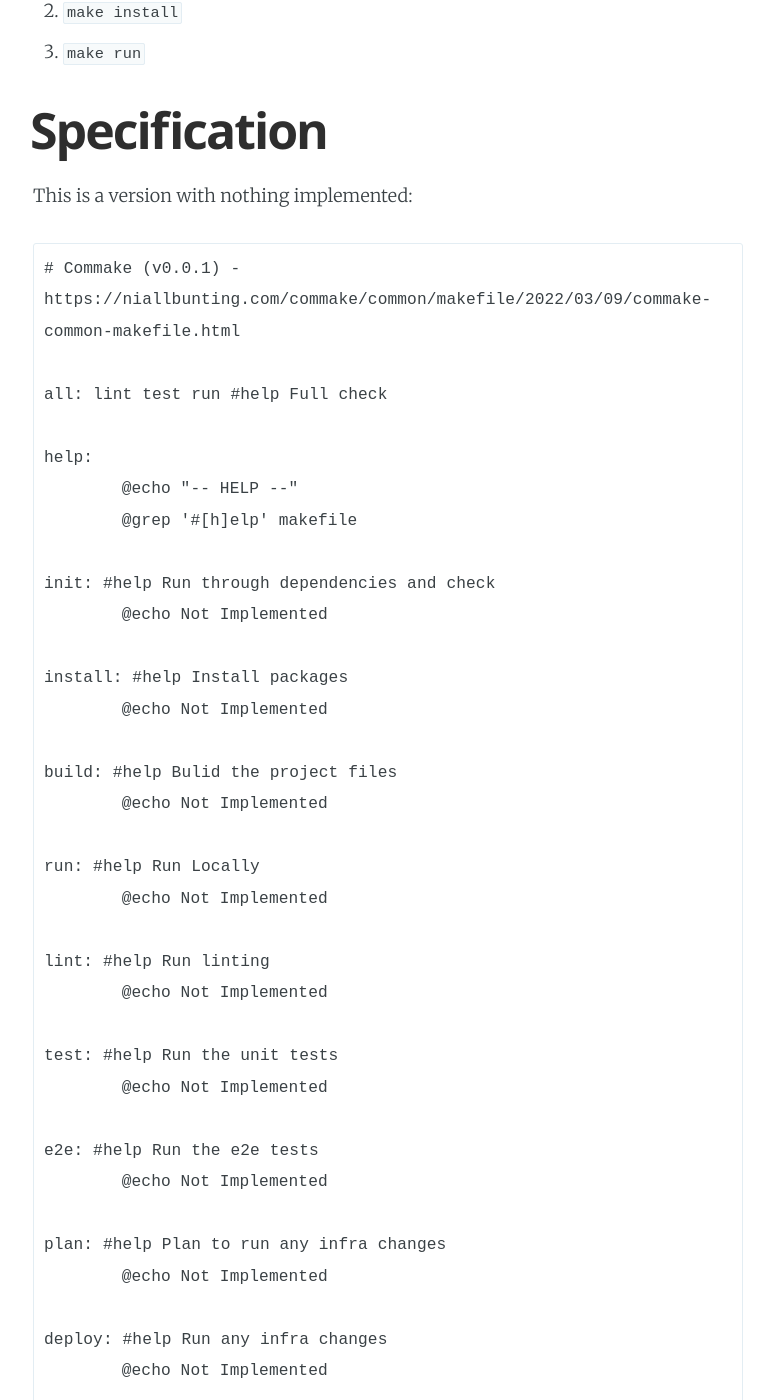
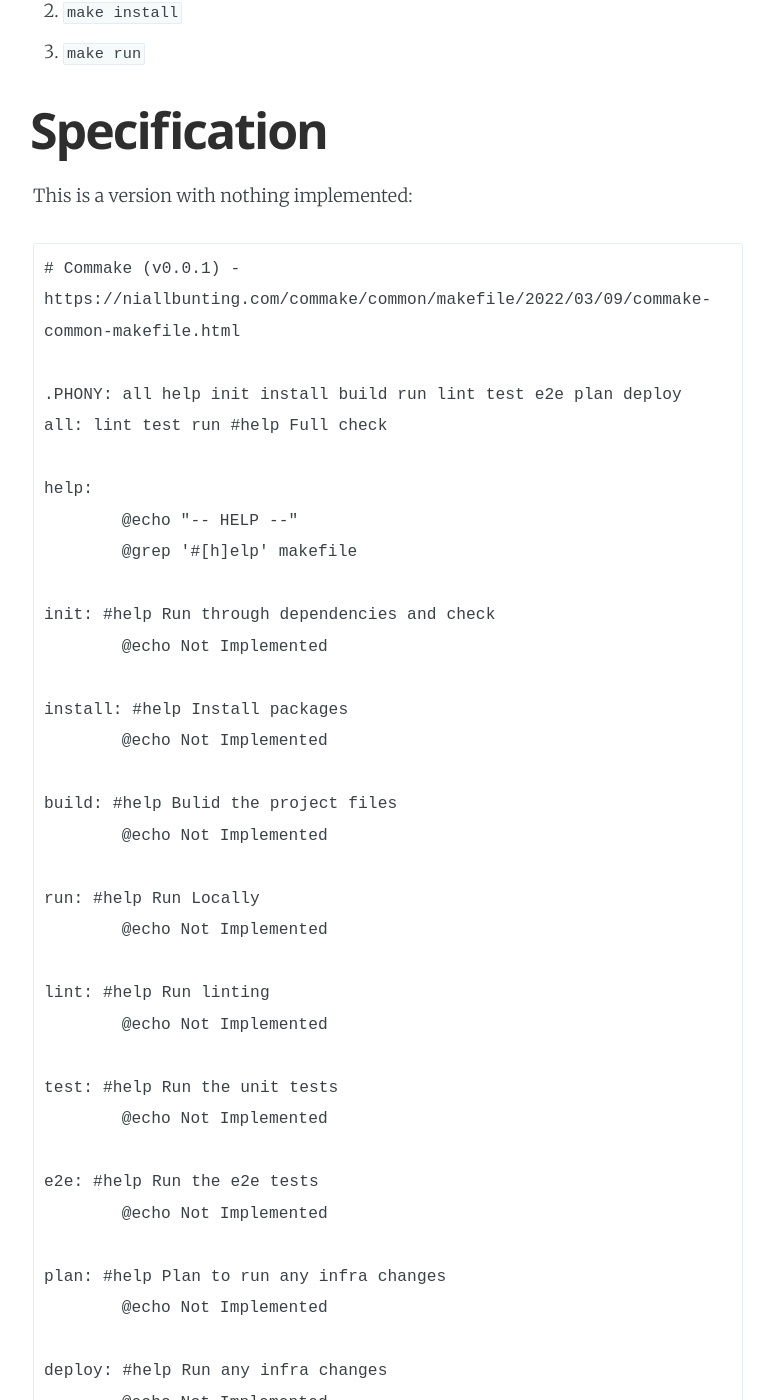
Before and after one commit to NiallBunting/niallbunting.github.io, a Jekyll site: the page built from _posts/2022-03-09-commake-common-makefile.markdown, in a window 1280 px wide and 1400 px high, scrolled down 1383 px. Shown: the whole window, without its empty margins (252-1026 px from the left). Built offline with Jekyll 4.4.1, drawn with Linux system fonts in a browser that asks for light colours.

Commit message:
Add missing PHONY call

````diff
--- a/_posts/2022-03-09-commake-common-makefile.markdown
+++ b/_posts/2022-03-09-commake-common-makefile.markdown
@@ -39,6 +39,7 @@ This is a version with nothing implemented:
 ```
 # Commake (v0.0.1) - https://niallbunting.com/commake/common/makefile/2022/03/09/commake-common-makefile.html
 
+.PHONY: all help init install build run lint test e2e plan deploy
 all: lint test run #help Full check
 
 help:
````
